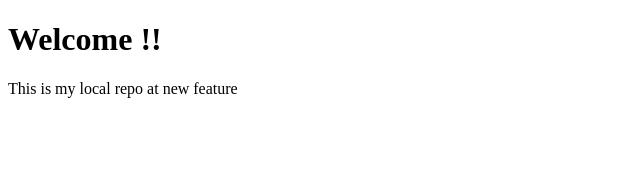
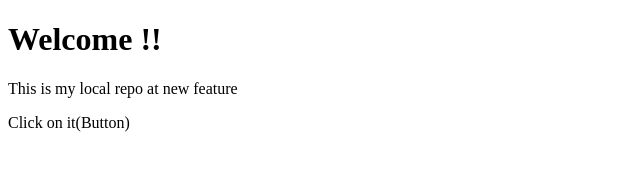
Before and after one commit to Pournima87/local-repo, a plain HTML site: page index.html in a window 1280 px wide. Shown: the whole page, without its empty margins (0-640 px from the left). Drawn offline with Linux system fonts and the light colour scheme.

Commit message:
add the change

```diff
--- a/index.html
+++ b/index.html
@@ -8,5 +8,6 @@
 <body>
     <h1>Welcome !!</h1>
     <p>This is my local repo at new feature</p>
+    <p>Click on it(Button)</p>
 </body>
 </html>
```
